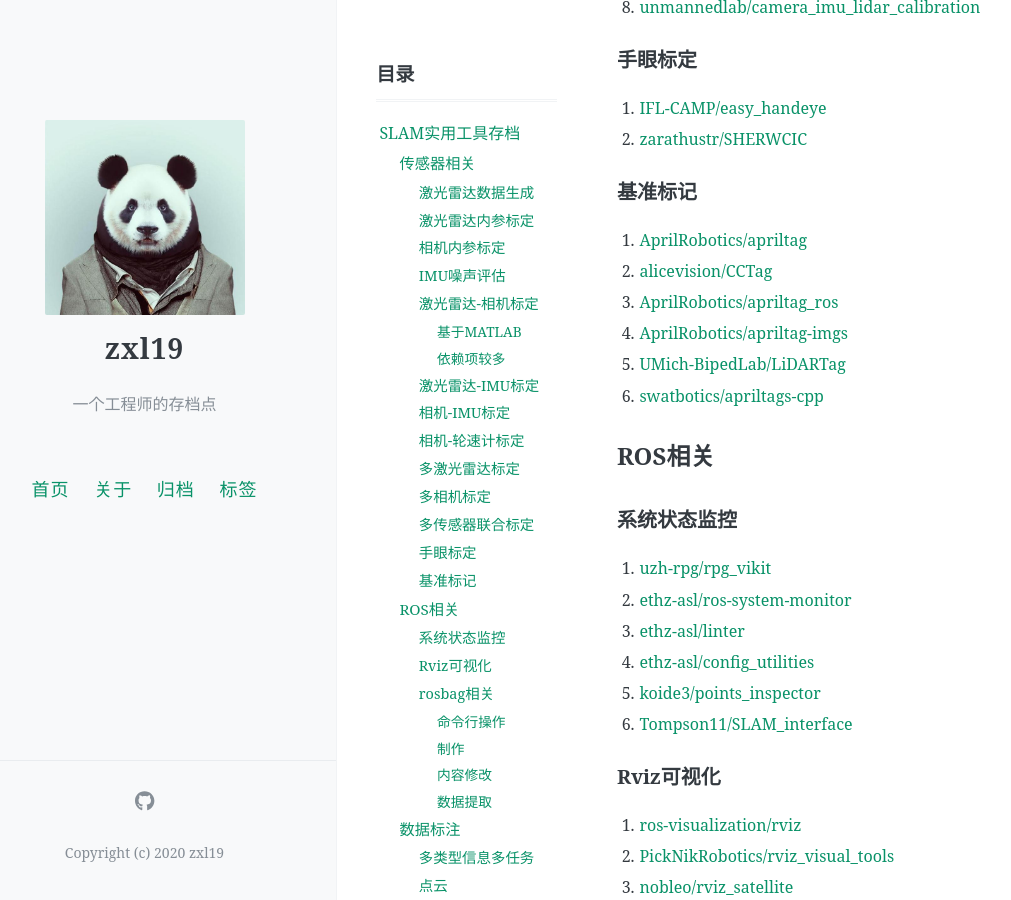
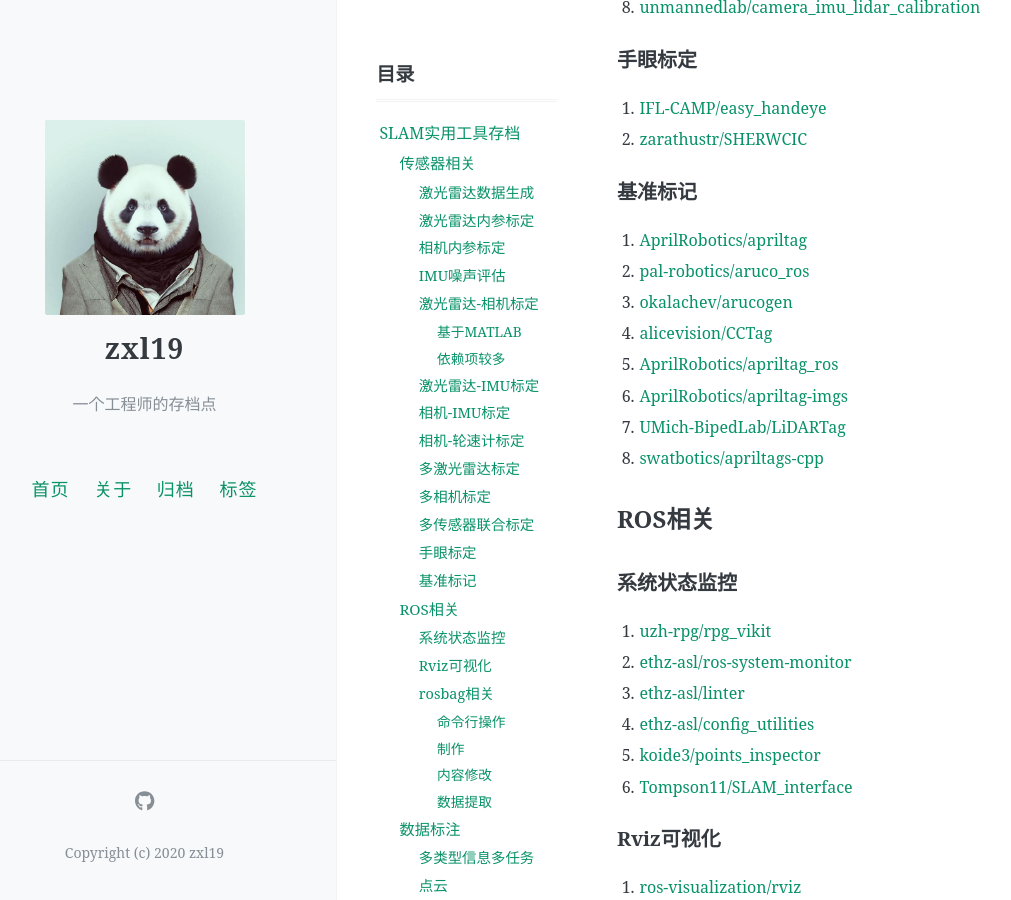
Before and after one commit to zxl19/zxl19.github.io, a Jekyll site: the page built from _posts/2021-05-25-slam-tool.md, in a window 1280 px wide and 900 px high, scrolled down 3441 px. Shown: the whole window, without its empty margins (47-1058 px from the left). Built offline with Jekyll 4.4.1, drawn with Linux system fonts in a browser that asks for light colours; comment, search, counter and statistics services are not loaded; some of the changed text lies outside the part shown.

Commit message:
Update Posts

```diff
--- a/_posts/2021-05-25-slam-tool.md
+++ b/_posts/2021-05-25-slam-tool.md
@@ -135,11 +135,13 @@ pinned: false
 ### 基准标记
 
 1. [AprilRobotics/apriltag](https://github.com/AprilRobotics/apriltag)
-2. [alicevision/CCTag](https://github.com/alicevision/CCTag)
-3. [AprilRobotics/apriltag_ros](https://github.com/AprilRobotics/apriltag_ros)
-4. [AprilRobotics/apriltag-imgs](https://github.com/AprilRobotics/apriltag-imgs)
-5. [UMich-BipedLab/LiDARTag](https://github.com/UMich-BipedLab/LiDARTag)
-6. [swatbotics/apriltags-cpp](https://github.com/swatbotics/apriltags-cpp)
+2. [pal-robotics/aruco_ros](https://github.com/pal-robotics/aruco_ros)
+3. [okalachev/arucogen](https://github.com/okalachev/arucogen)
+4. [alicevision/CCTag](https://github.com/alicevision/CCTag)
+5. [AprilRobotics/apriltag_ros](https://github.com/AprilRobotics/apriltag_ros)
+6. [AprilRobotics/apriltag-imgs](https://github.com/AprilRobotics/apriltag-imgs)
+7. [UMich-BipedLab/LiDARTag](https://github.com/UMich-BipedLab/LiDARTag)
+8. [swatbotics/apriltags-cpp](https://github.com/swatbotics/apriltags-cpp)
 
 ## ROS相关
 
```
Also changed, not shown: other parts of _posts/2021-05-25-slam-tool.md (+2 -1 lines), _posts/.2021-09-24-wish-list.md (+1 -1 lines).
